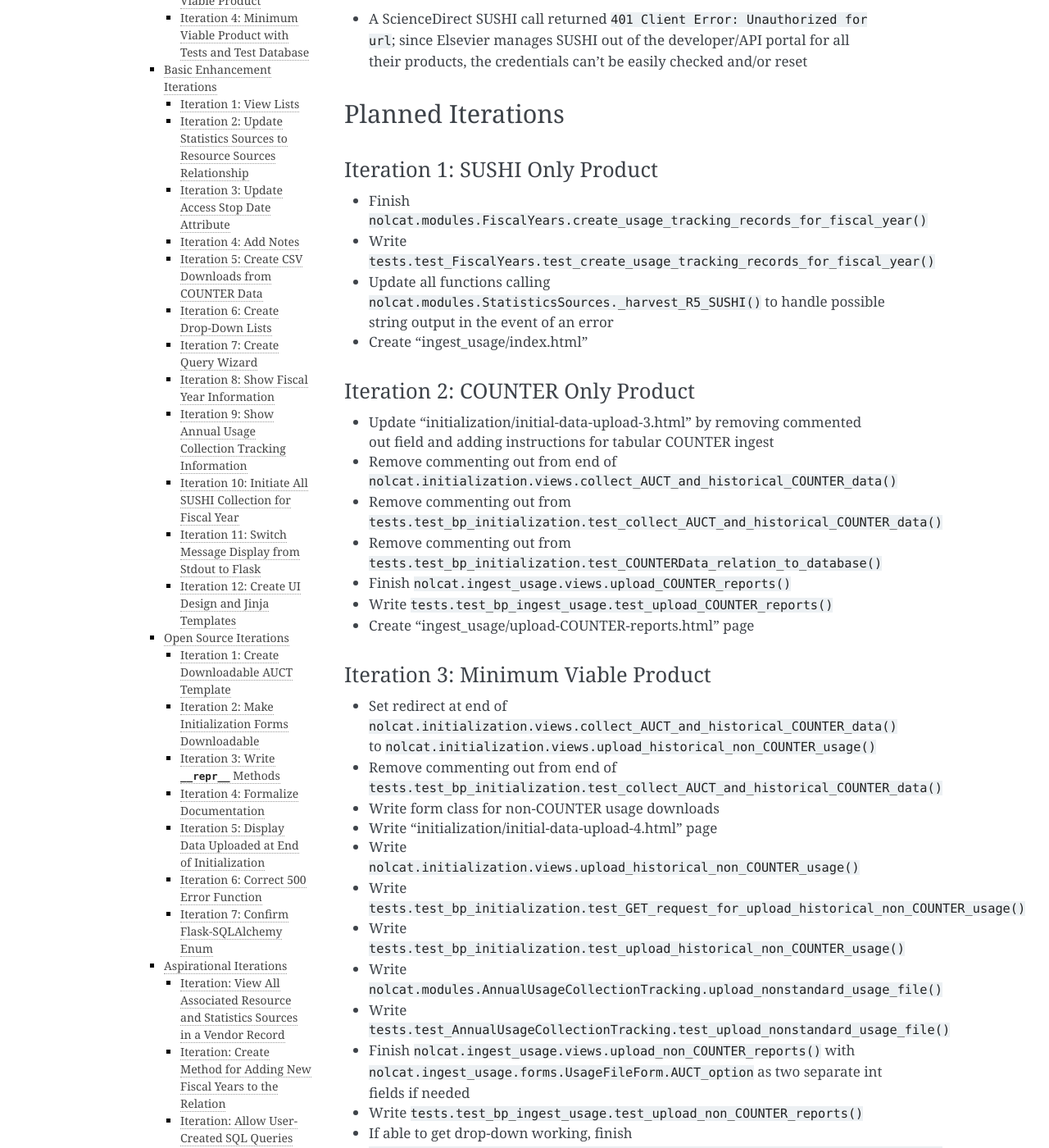
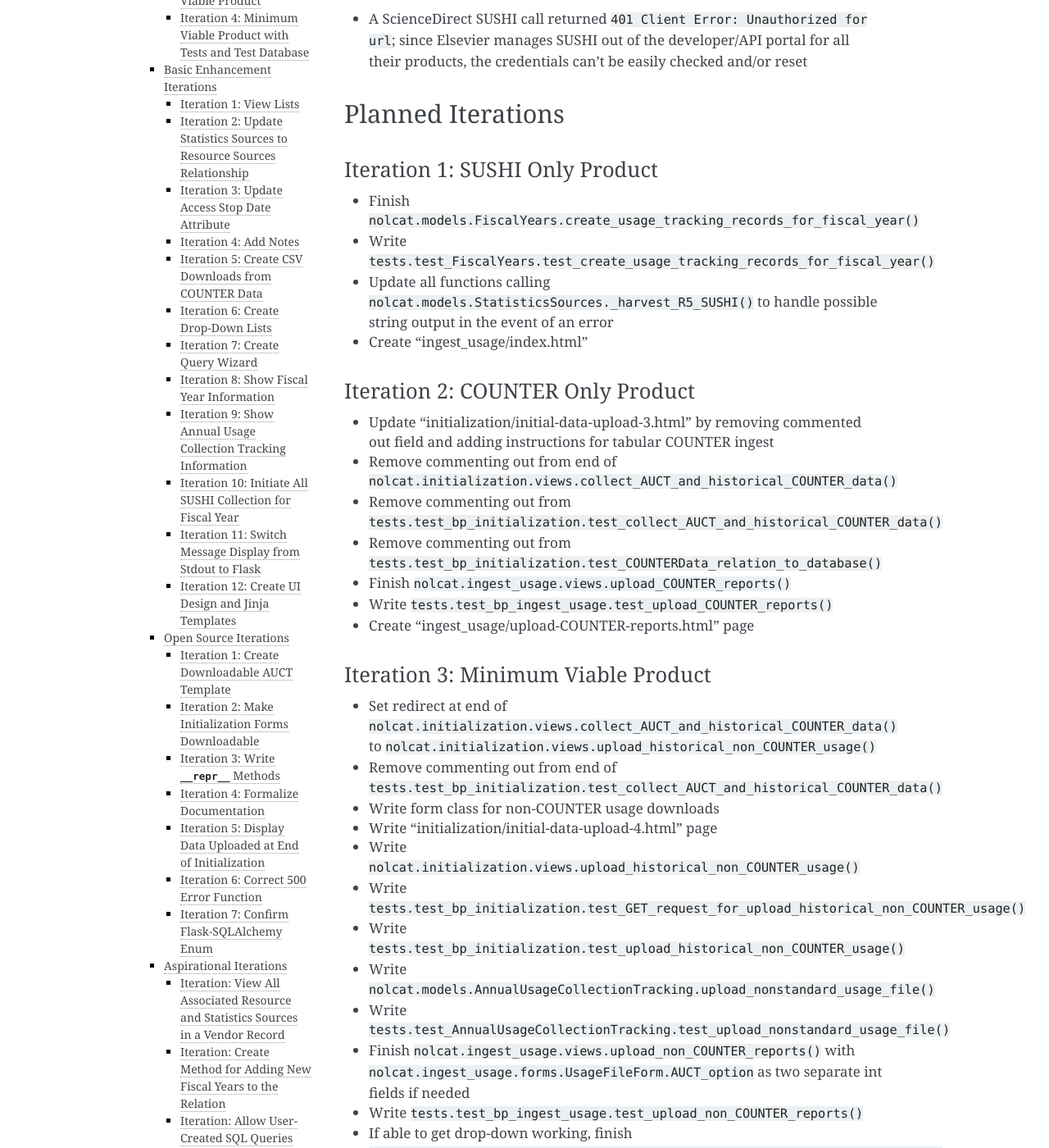
Before and after one commit to ereiskind/nolcat, a Sphinx documentation site: the page built from docs/source/roadmap.rst, in a window 1280 px wide and 1400 px high, scrolled down 293 px. Shown: the whole window at 82% size. Built offline with Sphinx 7.4.7, drawn with Linux system fonts in a browser that asks for light colours; some of the changed text lies outside the part shown.

Commit message:
Correct `models` in roadmap

```diff
--- a/docs/source/roadmap.rst
+++ b/docs/source/roadmap.rst
@@ -13,9 +13,9 @@
 
 Iteration 1: SUSHI Only Product
 ===============================
-* Finish ``nolcat.modules.FiscalYears.create_usage_tracking_records_for_fiscal_year()``
+* Finish ``nolcat.models.FiscalYears.create_usage_tracking_records_for_fiscal_year()``
 * Write ``tests.test_FiscalYears.test_create_usage_tracking_records_for_fiscal_year()``
-* Update all functions calling ``nolcat.modules.StatisticsSources._harvest_R5_SUSHI()`` to handle possible string output in the event of an error
+* Update all functions calling ``nolcat.models.StatisticsSources._harvest_R5_SUSHI()`` to handle possible string output in the event of an error
 * Create "ingest_usage/index.html"
 
 Iteration 2: COUNTER Only Product
@@ -37,7 +37,7 @@
 * Write ``nolcat.initialization.views.upload_historical_non_COUNTER_usage()``
 * Write ``tests.test_bp_initialization.test_GET_request_for_upload_historical_non_COUNTER_usage()``
 * Write ``tests.test_bp_initialization.test_upload_historical_non_COUNTER_usage()``
-* Write ``nolcat.modules.AnnualUsageCollectionTracking.upload_nonstandard_usage_file()``
+* Write ``nolcat.models.AnnualUsageCollectionTracking.upload_nonstandard_usage_file()``
 * Write ``tests.test_AnnualUsageCollectionTracking.test_upload_nonstandard_usage_file()``
 * Finish ``nolcat.ingest_usage.views.upload_non_COUNTER_reports()`` with ``nolcat.ingest_usage.forms.UsageFileForm.AUCT_option`` as two separate int fields if needed
 * Write ``tests.test_bp_ingest_usage.test_upload_non_COUNTER_reports()``
@@ -45,7 +45,7 @@
 * Create "ingest_usage/save-non-COUNTER-usage.html" page
 * Adjust form in "view_usage/download-non-COUNTER-usage.html" so all the options can be selected
 * Add documentation about adding records to ``fiscalYears`` relation via SQL command line
-* Figure out how to get "Check if Usage Is Already in Database" subsection of ``nolcat.modules.StatisticsSources._harvest_R5_SUSHI()`` to work
+* Figure out how to get "Check if Usage Is Already in Database" subsection of ``nolcat.models.StatisticsSources._harvest_R5_SUSHI()`` to work
 
 Iteration 4: Minimum Viable Product with Tests and Test Database
 ================================================================
@@ -109,7 +109,7 @@
 * Write form class for adding notes
 * Add form for adding notes to "view_lists/view_record.html"
 * Write ``tests.test_bp_view_list.test_view_list_record()``
-* Write ``nolcat.modules.StatisticsSources.add_note()``
+* Write ``nolcat.models.StatisticsSources.add_note()``
 * Write ``tests.test_StatisticsSources.test_add_note()``
 * Write ``nolcat.models.Vendors.add_note()``
 * Write ``tests.test_Vendors.test_add_note()``
@@ -155,14 +155,14 @@
 
 Iteration 10: Initiate All SUSHI Collection for Fiscal Year
 ===========================================================
-* Finish ``nolcat.modules.FiscalYears.collect_fiscal_year_usage_statistics()``
+* Finish ``nolcat.models.FiscalYears.collect_fiscal_year_usage_statistics()``
 * Write ``tests.test_FiscalYears.test_collect_fiscal_year_usage_statistics()``
 
 Iteration 11: Switch Message Display from Stdout to Flask
 =========================================================
-* Make second return statement in ``nolcat.modules.StatisticsSources.fetch_SUSHI_information()`` display in Flask
+* Make second return statement in ``nolcat.models.StatisticsSources.fetch_SUSHI_information()`` display in Flask
 * Write ``tests.test_StatisticsSources.test_fetch_SUSHI_information_for_display()``
-* Make return statements with strings in ``nolcat.modules.StatisticsSources._harvest_R5_SUSHI()`` display in Flask
+* Make return statements with strings in ``nolcat.models.StatisticsSources._harvest_R5_SUSHI()`` display in Flask
 * Make return statements with key "ERROR" in ``nolcat.SUSHI_call_and_response.SUSHICallAndResponse.make_SUSHI_call()`` display in Flask
 * Use tkinter messagebox to get information from user in ``nolcat.SUSHI_call_and_response.SUSHICallAndResponse._handle_SUSHI_exceptions()``
 * Add message flashing of returned redirects in ``nolcat.ingest_usage.views.harvest_SUSHI_statistics()``
@@ -215,7 +215,7 @@
 
 Iteration 7: Confirm Flask-SQLAlchemy Enum
 ==========================================
-* Confirm that ``nolcat.modules.AnnualUsageCollectionTracking.collection_status`` properly creates and behaves as an enum
+* Confirm that ``nolcat.models.AnnualUsageCollectionTracking.collection_status`` properly creates and behaves as an enum
 
 Aspirational Iterations
 ***********************
@@ -250,8 +250,8 @@
 
 Iteration: Get SUSHI Credentials from Alma
 ==========================================
-* Add way to determine if data should be fetched from Alma or the JSON file at the beginning of ``nolcat.modules.StatisticsSources.fetch_SUSHI_information()``
-* Write "Retrieve Data from Alma" subsection of ``nolcat.modules.StatisticsSources.fetch_SUSHI_information()``
+* Add way to determine if data should be fetched from Alma or the JSON file at the beginning of ``nolcat.models.StatisticsSources.fetch_SUSHI_information()``
+* Write "Retrieve Data from Alma" subsection of ``nolcat.models.StatisticsSources.fetch_SUSHI_information()``
 
 Iteration: Add User Accounts to Restrict Access
 ===============================================
@@ -269,7 +269,7 @@
 
 Iteration: Handle Reports Without Corresponding Master Reports
 ==============================================================
-* Figure out how to view reports found in subsection "Add Any Standard Reports Not Corresponding to a Master Report" of ``nolcat.modules.StatisticsSources._harvest_R5_SUSHI()``
+* Figure out how to view reports found in subsection "Add Any Standard Reports Not Corresponding to a Master Report" of ``nolcat.models.StatisticsSources._harvest_R5_SUSHI()``
 
 Iteration: Incorporate Springshare Databases A-Z Statistics
 ===========================================================
```
